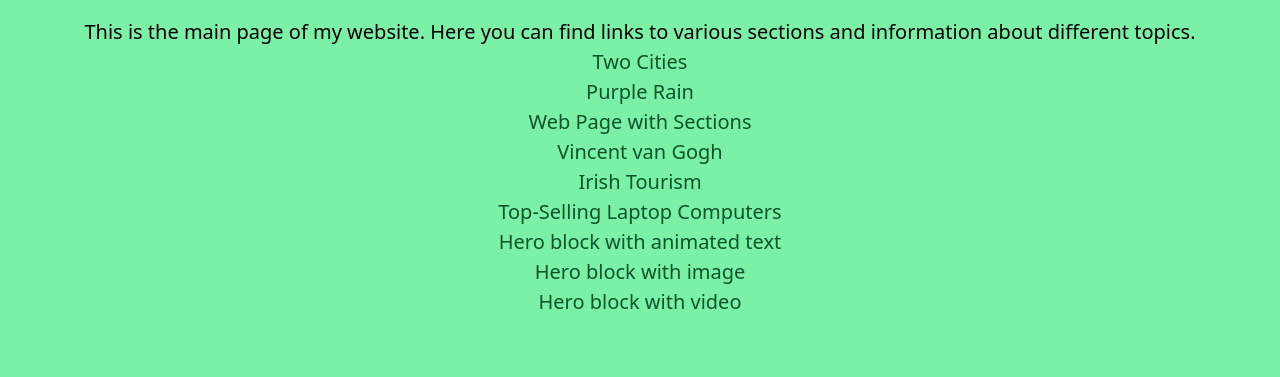
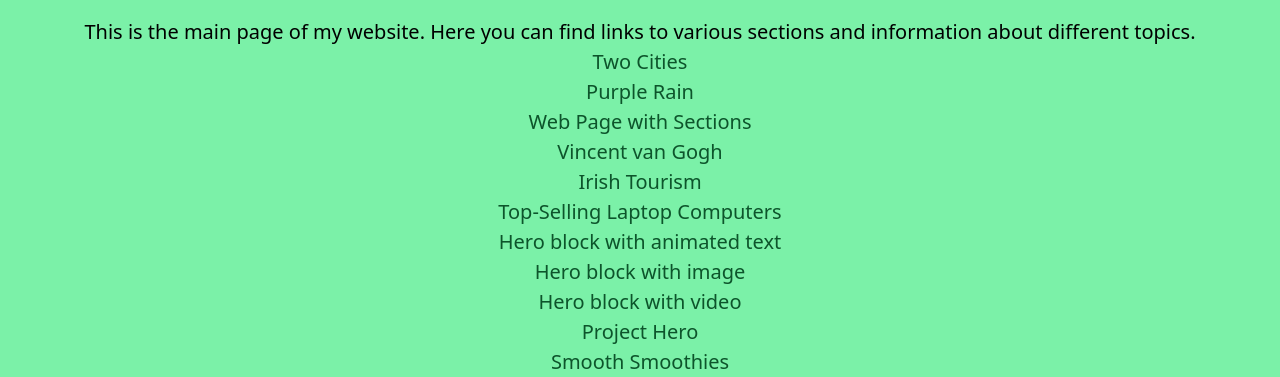
Before and after one commit to paulo9894/paulo9894.github.io, a plain HTML site: page index.html in a window 1280 px wide. Shown: the part 601-978 px from the top of the page. Before the commit the page ends 918 px from the top, so only its background shows below. Drawn offline with nearby package versions, Linux system fonts and the light colour scheme.

Commit message:
Update index.html with new portfolio links
Added links to portfolio projects in the main section.

```diff
--- a/index.html
+++ b/index.html
@@ -120,6 +120,14 @@
                 <a href="exercises/hero-video.html">Hero block with video</a>
             </p>
 
+            <p>
+                <a href="portfolio/project-hero/">Project Hero</a>
+            </p>
+
+            <p>
+                <a href="portfolio/smoothies/">Smooth Smoothies</a>
+            </p>
+
         </section>
 
     </main>
```
